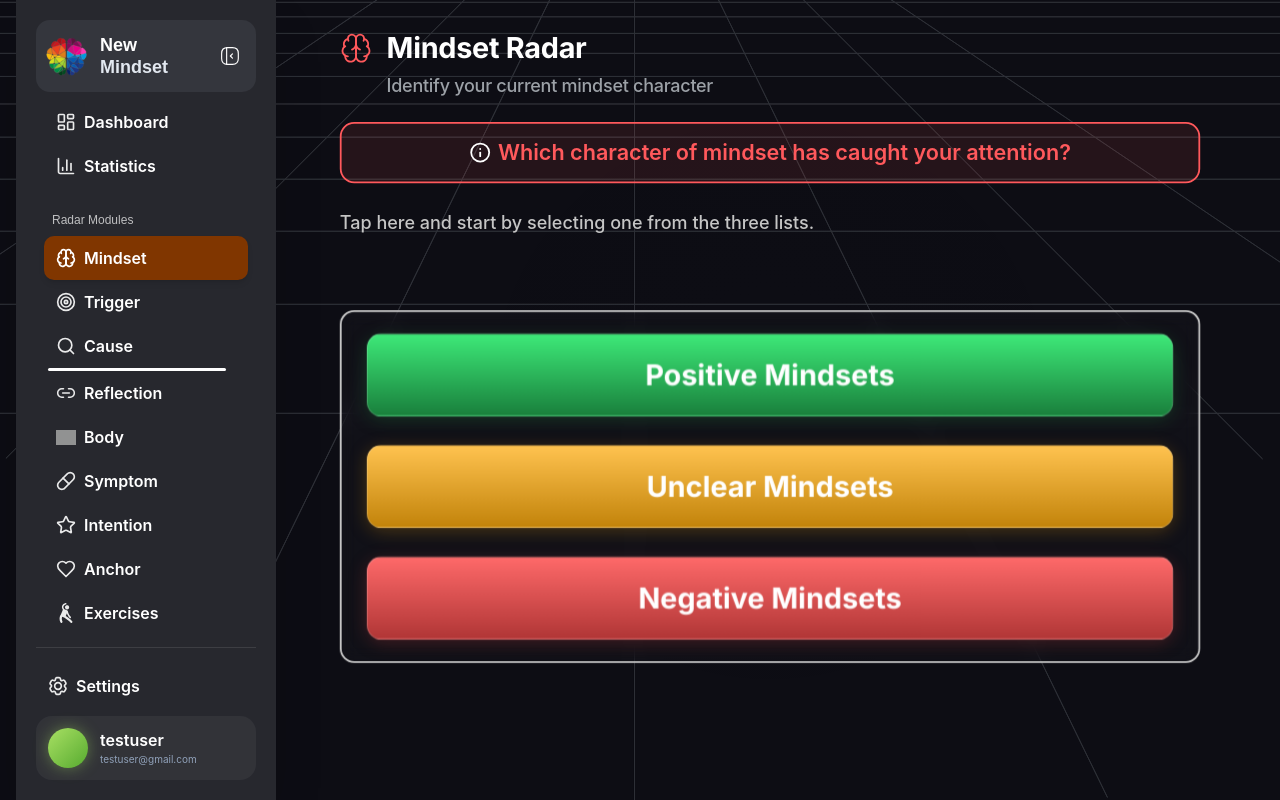
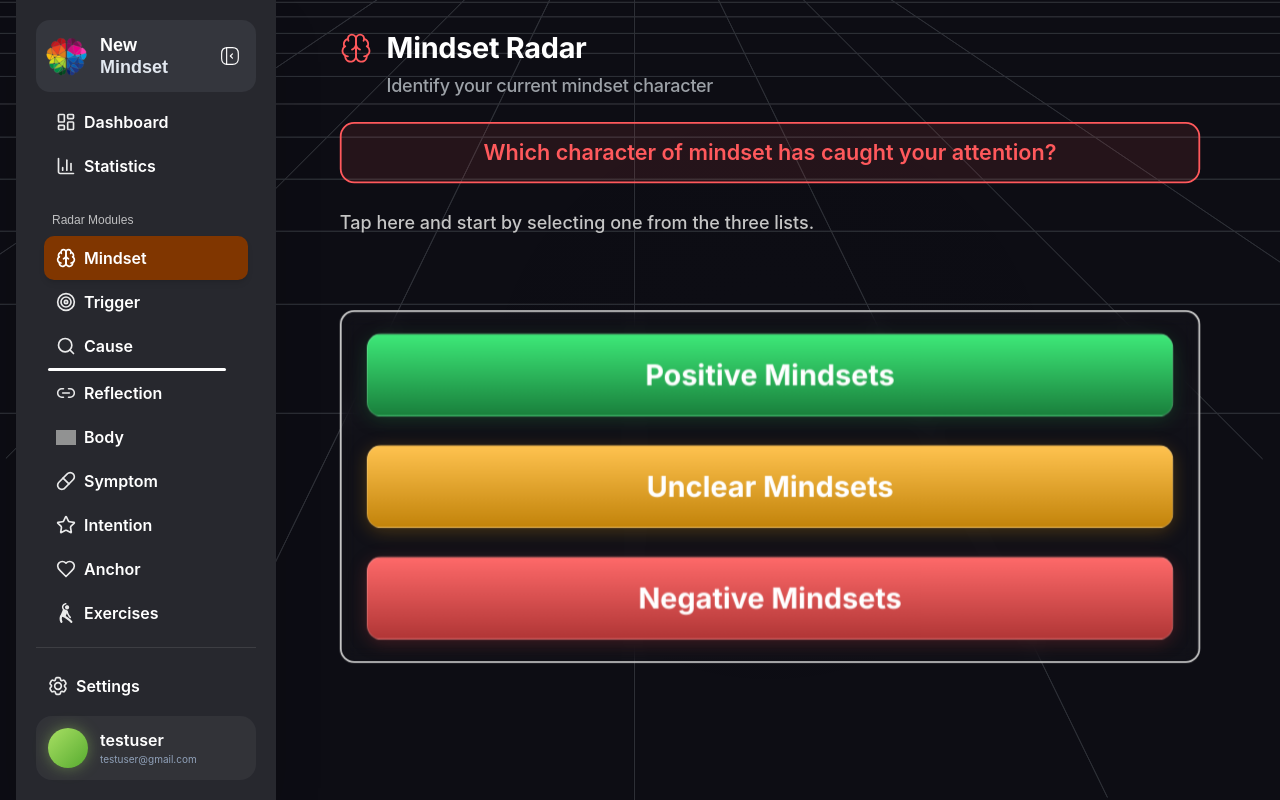
Before and after one commit to HafizAbeer/mind-set-1, a React (Vite) app: page /mindset-select in a window 1280 px wide. Built offline with nearby package versions, Linux system fonts and the light colour scheme; grey boxes are pictures that could not be loaded; a web font is replaced by a local one.

Commit message:
remove info (i) icon from radar pages

```diff
--- a/src/components/dashboard/RadarModuleLayout.jsx
+++ b/src/components/dashboard/RadarModuleLayout.jsx
@@ -1,5 +1,5 @@
 import React, { useState } from "react";
-import { ArrowLeft, ArrowRight, Info } from "lucide-react";
+import { ArrowLeft, ArrowRight } from "lucide-react";
 
 import { Button } from "@/components/ui/button";
 import { Card, CardContent } from "@/components/ui/card";
@@ -25,10 +25,8 @@ const RadarModuleLayout = ({
   themeGhostCircle = "rgba(255, 89, 92, 0.20)",
   themeCardBg = "rgba(255, 89, 92, 0.24)",
   backButtonText = "Back",
-  showInfoIcon = false,
   onBack,
   onContinue,
-  onInfoClick,
   minimalHeader = true,
 }) => {
   const [isSidebarOpen, setIsSidebarOpen] = useState(false);
@@ -107,15 +105,6 @@ const RadarModuleLayout = ({
               backdropFilter: "blur(4px)",
             }}
           >
-            {showInfoIcon && (
-              <div
-                className="absolute bottom-4 right-4 cursor-pointer transition-opacity hover:opacity-80 sm:bottom-8 sm:right-8"
-                onClick={onInfoClick}
-              >
-                <Info size={32} color={themeColor} />
-              </div>
-            )}
-
             <CardContent className="w-full max-w-[846px] p-0">
               <div className="flex w-full flex-col items-center justify-center gap-[clamp(20px,4vw,34px)]">
                 <div className="flex w-full flex-col items-center gap-[clamp(16px,3vw,30px)]">
--- a/src/pages/MindsetSelect.jsx
+++ b/src/pages/MindsetSelect.jsx
@@ -1,6 +1,5 @@
 import React, { useState } from "react";
 import { useNavigate } from "react-router-dom";
-import { Info } from "lucide-react";
 
 import Sidebar from "../components/dashboard/Sidebar";
 import { Button } from "@/components/ui/button";
@@ -127,11 +126,6 @@ const MindsetSelect = () => {
                   }}
                 >
                   <CardContent className="flex items-center justify-center gap-3 p-4 sm:flex-row sm:gap-[8px] sm:p-[20px]">
-                    <Info
-                      size={24}
-                      color="white"
-                      className="shrink-0"
-                    />
                     <span className="text-center font-inter text-[clamp(1rem,3.5vw,1.5rem)] font-semibold leading-snug text-[#FF595C] sm:text-[24px] sm:leading-[24px]">
                       Which character of mindset has caught your attention?
                     </span>
```
